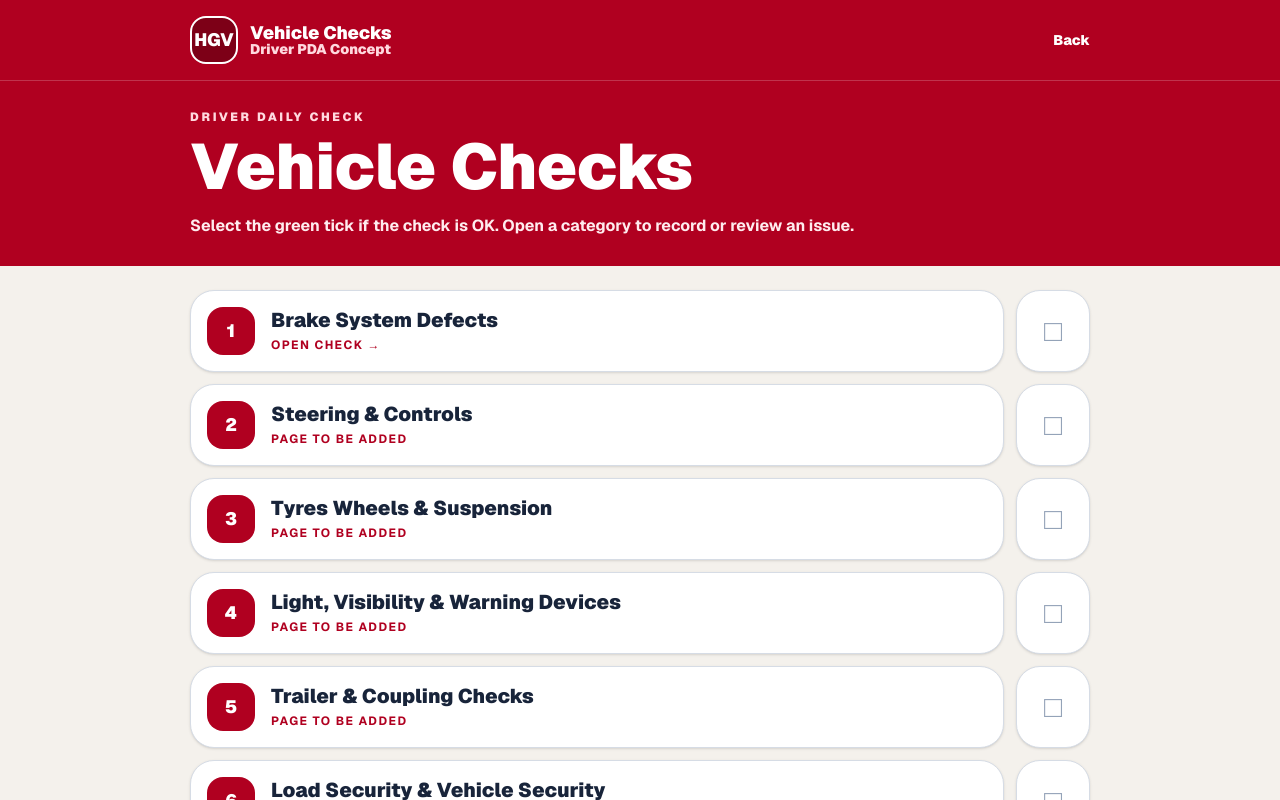
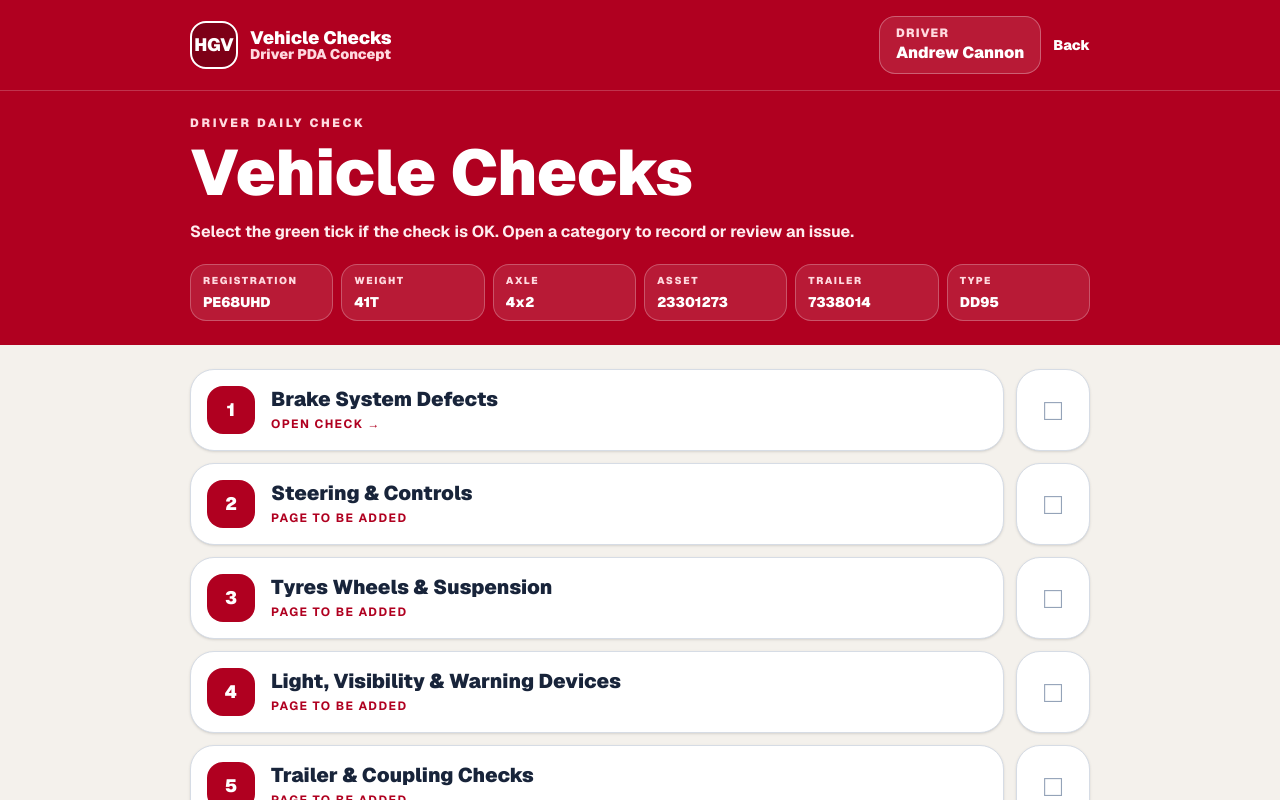
Before and after one commit to acannon76/rugby-league-supporter-web, a Next.js app: page /internal/vehicle-checks in a window 1280 px wide. Shown: the top 800 px of the page. Built offline with nearby package versions, Linux system fonts and the light colour scheme.

Commit message:
add driver and vehicle details to vehicle checks page

```diff
--- a/src/app/internal/vehicle-checks/page.tsx
+++ b/src/app/internal/vehicle-checks/page.tsx
@@ -11,6 +11,40 @@ type VehicleCheck = {
   href: string;
   active: boolean;
 };
+
+type VehicleDetail = {
+  label: string;
+  value: string;
+};
+
+const driverName = "Andrew Cannon";
+
+const vehicleDetails: VehicleDetail[] = [
+  {
+    label: "Registration",
+    value: "PE68UHD",
+  },
+  {
+    label: "Weight",
+    value: "41T",
+  },
+  {
+    label: "Axle",
+    value: "4x2",
+  },
+  {
+    label: "Asset",
+    value: "23301273",
+  },
+  {
+    label: "Trailer",
+    value: "7338014",
+  },
+  {
+    label: "Type",
+    value: "DD95",
+  },
+];
 
 const checks: VehicleCheck[] = [
   {
@@ -113,13 +147,15 @@ export default function VehicleChecksPage() {
 
     saveStatus(nextStatuses);
   }
+
   function submitMockup() {
     setSubmitted(true);
   }
+
   return (
     <main className="min-h-screen bg-[#f4f1ec] font-sans text-[#111]">
       <header className="border-b border-white/20 bg-[#b00020] px-4 py-4 text-white sm:px-6 lg:px-10">
-        <div className="mx-auto flex max-w-[900px] items-center justify-between gap-5">
+        <div className="mx-auto flex max-w-[900px] flex-col gap-4 sm:flex-row sm:items-center sm:justify-between">
           <div className="flex items-center gap-3">
             <div className="flex h-12 w-12 items-center justify-center rounded-2xl border-2 border-white bg-[#7d0017] text-lg font-black text-white">
               HGV
@@ -135,6 +171,14 @@ function submitMockup() {
             </div>
           </div>
 
+          <div className="flex flex-col gap-3 sm:flex-row sm:items-center">
+            <div className="rounded-2xl border border-white/30 bg-white/10 px-4 py-2">
+              <p className="text-xs font-black uppercase tracking-widest text-[#ffd9df]">
+                Driver
+              </p>
+              <p className="text-base font-black text-white">{driverName}</p>
+            </div>
+
             <Link
               href="/internal/app-ideas"
               className="text-sm font-black text-white no-underline"
@@ -142,9 +186,10 @@ function submitMockup() {
               Back
             </Link>
           </div>
+        </div>
       </header>
 
-      <section className="bg-[#b00020] px-4 py-7 text-white sm:px-6 lg:px-10">
+      <section className="bg-[#b00020] px-4 py-6 text-white sm:px-6 lg:px-10">
         <div className="mx-auto max-w-[900px]">
           <p className="mb-3 text-xs font-black uppercase tracking-[0.22em] text-[#ffd9df]">
             Driver daily check
@@ -158,6 +203,22 @@ function submitMockup() {
             Select the green tick if the check is OK. Open a category to record
             or review an issue.
           </p>
+
+          <div className="mt-5 grid grid-cols-2 gap-2 sm:grid-cols-3 lg:grid-cols-6">
+            {vehicleDetails.map((detail) => (
+              <div
+                key={detail.label}
+                className="rounded-2xl border border-white/25 bg-white/10 px-3 py-2"
+              >
+                <p className="text-[10px] font-black uppercase tracking-[0.16em] text-[#ffd9df]">
+                  {detail.label}
+                </p>
+                <p className="mt-1 text-sm font-black text-white">
+                  {detail.value}
+                </p>
+              </div>
+            ))}
+          </div>
         </div>
       </section>
 
@@ -188,7 +249,8 @@ function submitMockup() {
               </p>
 
               <p className="mt-2 text-sm font-bold leading-6 text-[#18243a]">
-          Vehicle checks have been submitted for demonstration purposes only.
+                Vehicle checks have been submitted for demonstration purposes
+                only.
               </p>
             </div>
           )}
```
Lines whose indentation alone changed are shown as unchanged.
